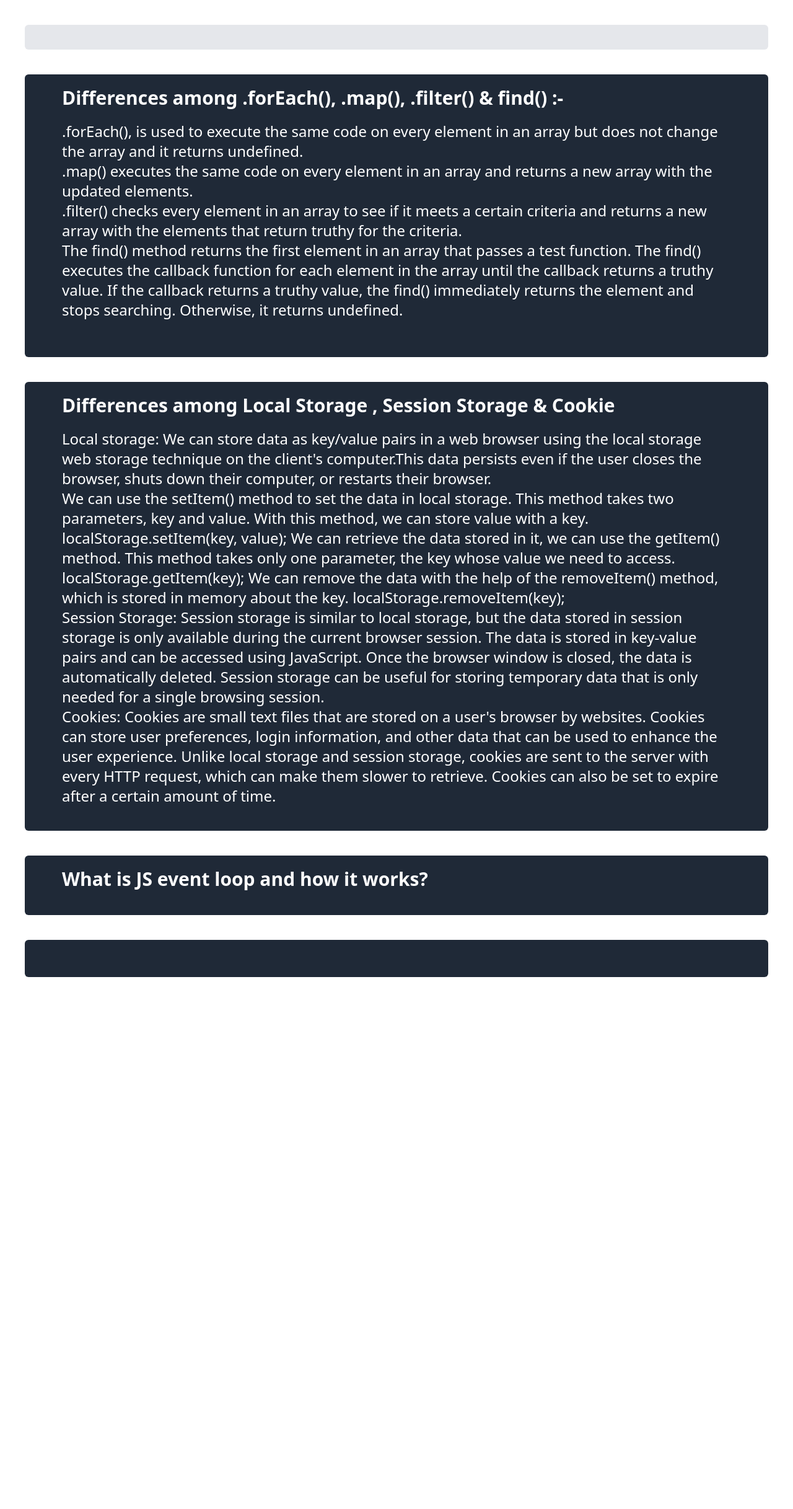
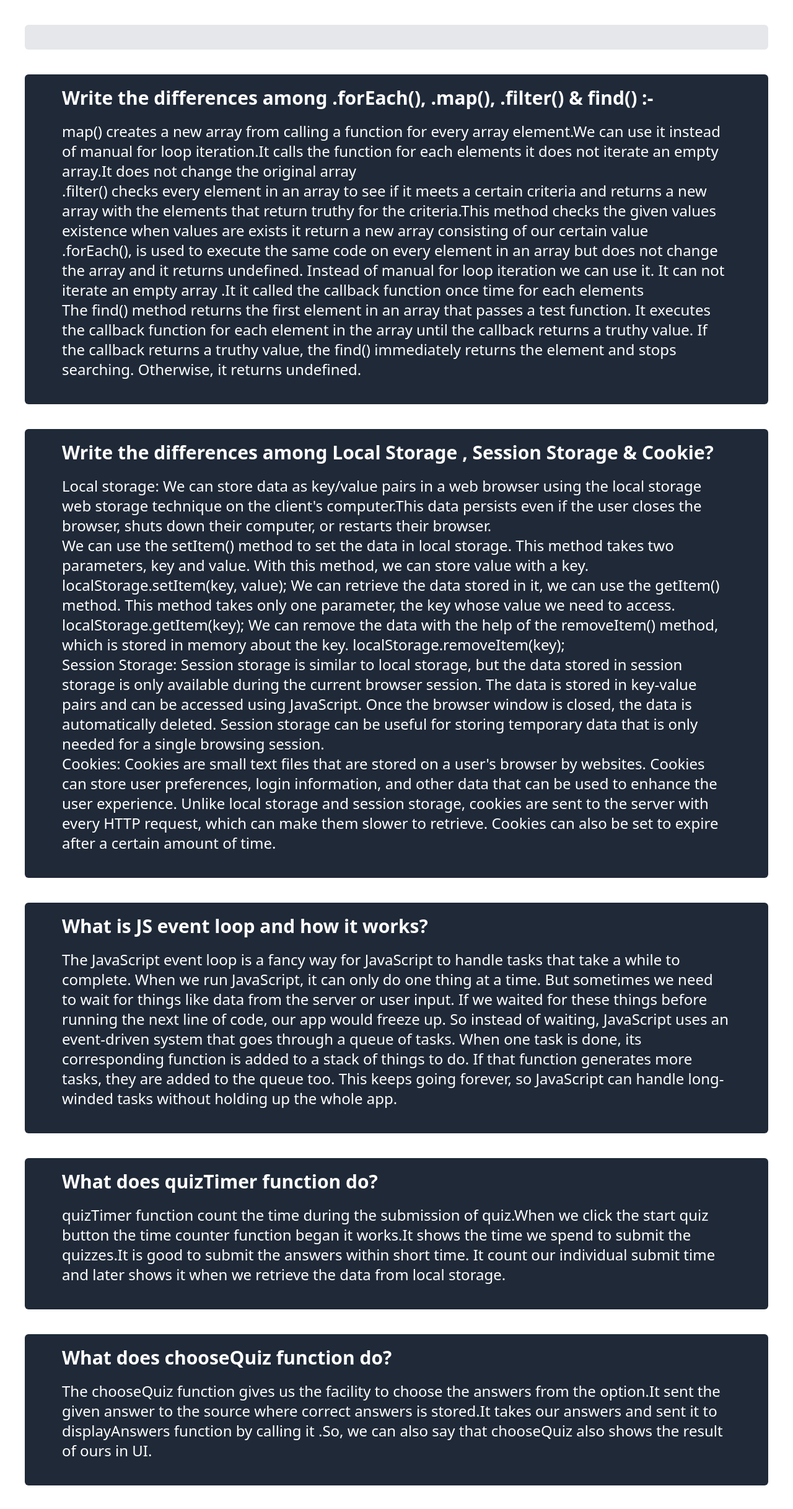
Before and after one commit to sabbirqazi/quiz-app-debug, a plain HTML site: page blog.html in a window 1280 px wide. Shown: the whole page at 62% size. Before the commit the page ends 1616 px from the top, so only its background shows below. Drawn offline with nearby package versions, Linux system fonts and the light colour scheme.

Commit message:
five questions added

```diff
--- a/blog.html
+++ b/blog.html
@@ -1,9 +1,9 @@
 <!DOCTYPE html>
 <html lang="en" data-theme="light">
   <head>
-    <meta charset="UTF-8">
-    <meta http-equiv="X-UA-Compatible" content="IE=edge">
-    <meta name="viewport" content="width=device-width, initial-scale=1.0">
+    <meta charset="UTF-8" />
+    <meta http-equiv="X-UA-Compatible" content="IE=edge" />
+    <meta name="viewport" content="width=device-width, initial-scale=1.0" />
     <link
       href="https://cdn.jsdelivr.net/npm/daisyui@2.50.1/dist/full.css"
       rel="stylesheet"
@@ -14,45 +14,112 @@
   </head>
   <body>
     <section class="box-border rounded-md m-10 bg-gray-200 p-5">
-        <h1 class="text-3xl text-center font-bold "></h1>
+      <h1 class="text-3xl text-center font-bold"></h1>
       <p class="text-2xl text-center"></p>
     </section>
 
     <section class="">
-
-     <div class=" box-border rounded-md m-10 bg-gray-800 p-5">
-        <h1 class="text-3xl text-white font-bold mx-10" > Differences among .forEach(), .map(), .filter() & find() :-</h1>
-        <p class="text-2xl text-white  mx-10 my-5"> .forEach(), is used to execute the same code on every element in an array but does not change the array and it returns undefined. <br>
-        .map() executes the same code on every element in an array and returns a new array with the updated elements. <br>
-        .filter() checks every element in an array to see if it meets a certain criteria and returns a new array with the elements that return truthy for the criteria. <br>
-        The find() method returns the first element in an array that passes a test function. The find() executes the callback function for each element in the array until the callback returns a truthy value.
-        If the callback returns a truthy value, the find() immediately returns the element and stops searching. Otherwise, it returns undefined.
+      <div class="box-border rounded-md m-10 bg-gray-800 p-5">
+        <h1 class="text-3xl text-white font-bold mx-10">
+          Write the differences among .forEach(), .map(), .filter() & find() :-
+        </h1>
+        <p class="text-2xl text-white mx-10 my-5">
+          map() creates a new array from calling a function for every array
+          element.We can use it instead of manual for loop iteration.It calls
+          the function for each elements it does not iterate an empty array.It
+          does not change the original array <br />
+          .filter() checks every element in an array to see if it meets a
+          certain criteria and returns a new array with the elements that return
+          truthy for the criteria.This method checks the given values existence
+          when values are exists it return a new array consisting of our certain
+          value <br />
+          .forEach(), is used to execute the same code on every element in an
+          array but does not change the array and it returns undefined. Instead
+          of manual for loop iteration we can use it. It can not iterate an
+          empty array .It it called the callback function once time for each
+          elements <br />
+          The find() method returns the first element in an array that passes a
+          test function. It executes the callback function for each element in
+          the array until the callback returns a truthy value. If the callback
+          returns a truthy value, the find() immediately returns the element and
+          stops searching. Otherwise, it returns undefined.
         </p>
-
-        <H2 class="text-2xl text-white font-bold m-10"></H2>
-        <p class="text-2xl text-white  mx-10"></p>
       </div>
-     <div class=" box-border rounded-md m-10 bg-gray-800 p-5">
-        <h1 class="text-3xl text-white font-bold mx-10" >Differences among Local Storage , Session Storage & Cookie </h1>
-        <p class="text-2xl text-white  mx-10 my-5">Local storage: We can store data as key/value pairs in a web browser using the local storage web storage technique on the client's computer.This data persists even if the user closes the browser, shuts down their computer, or restarts their browser. <br>
-        We can use the setItem() method to set the data in local storage. This method takes two parameters, key and value. With this method, we can store value with a key. localStorage.setItem(key, value);
-        We can retrieve the data stored in it, we can use the getItem() method. This method takes only one parameter, the key whose value we need to access. localStorage.getItem(key);
-        We can remove the data with the help of the removeItem() method, which is stored in memory about the key. localStorage.removeItem(key);
-     <br>
-     Session Storage: Session storage is similar to local storage, but the data stored in session storage is only available during the current browser session. The data is stored in key-value pairs and can be accessed using JavaScript. Once the browser window is closed, the data is automatically deleted. Session storage can be useful for storing temporary data that is only needed for a single browsing session.
-    <br> Cookies: Cookies are small text files that are stored on a user's browser by websites. Cookies can store user preferences, login information, and other data that can be used to enhance the user experience. Unlike local storage and session storage, cookies are sent to the server with every HTTP request, which can make them slower to retrieve. Cookies can also be set to expire after a certain amount of time.</p>
-
-
+      <div class="box-border rounded-md m-10 bg-gray-800 p-5">
+        <h1 class="text-3xl text-white font-bold mx-10">
+          Write the differences among Local Storage , Session Storage & Cookie?
+        </h1>
+        <p class="text-2xl text-white mx-10 my-5">
+          Local storage: We can store data as key/value pairs in a web browser
+          using the local storage web storage technique on the client's
+          computer.This data persists even if the user closes the browser, shuts
+          down their computer, or restarts their browser. <br />
+          We can use the setItem() method to set the data in local storage. This
+          method takes two parameters, key and value. With this method, we can
+          store value with a key. localStorage.setItem(key, value); We can
+          retrieve the data stored in it, we can use the getItem() method. This
+          method takes only one parameter, the key whose value we need to
+          access. localStorage.getItem(key); We can remove the data with the
+          help of the removeItem() method, which is stored in memory about the
+          key. localStorage.removeItem(key);
+          <br />
+          Session Storage: Session storage is similar to local storage, but the
+          data stored in session storage is only available during the current
+          browser session. The data is stored in key-value pairs and can be
+          accessed using JavaScript. Once the browser window is closed, the data
+          is automatically deleted. Session storage can be useful for storing
+          temporary data that is only needed for a single browsing session.
+          <br />
+          Cookies: Cookies are small text files that are stored on a user's
+          browser by websites. Cookies can store user preferences, login
+          information, and other data that can be used to enhance the user
+          experience. Unlike local storage and session storage, cookies are sent
+          to the server with every HTTP request, which can make them slower to
+          retrieve. Cookies can also be set to expire after a certain amount of
+          time.
+        </p>
       </div>
-     <div class=" box-border rounded-md m-10 bg-gray-800 p-5">
-        <h1  class="text-3xl text-white font-bold mx-10" >
+      <div class="box-border rounded-md m-10 bg-gray-800 p-5">
+        <h1 class="text-3xl text-white font-bold mx-10">
           What is JS event loop and how it works?
         </h1>
-        <p class="text-2xl text-white  mx-10 my-5"> </p>
+        <p class="text-2xl text-white mx-10 my-5">
+          The JavaScript event loop is a fancy way for JavaScript to handle
+          tasks that take a while to complete. When we run JavaScript, it can
+          only do one thing at a time. But sometimes we need to wait for things
+          like data from the server or user input. If we waited for these things
+          before running the next line of code, our app would freeze up. So
+          instead of waiting, JavaScript uses an event-driven system that goes
+          through a queue of tasks. When one task is done, its corresponding
+          function is added to a stack of things to do. If that function
+          generates more tasks, they are added to the queue too. This keeps
+          going forever, so JavaScript can handle long-winded tasks without
+          holding up the whole app.
+        </p>
       </div>
-     <div  class=" box-border rounded-md m-10 bg-gray-800 p-5">
-        <h1 class="text-3xl text-white font-bold mx-10"></h1>
-        <p class="text-2xl text-white  mx-10 my-5"></p>
+      <div class="box-border rounded-md m-10 bg-gray-800 p-5">
+        <h1 class="text-3xl text-white font-bold mx-10">
+          What does quizTimer function do?
+        </h1>
+        <p class="text-2xl text-white mx-10 my-5">
+          quizTimer function count the time during the submission of quiz.When
+          we click the start quiz button the time counter function began it
+          works.It shows the time we spend to submit the quizzes.It is good to
+          submit the answers within short time. It count our individual submit
+          time and later shows it when we retrieve the data from local storage.
+        </p>
+      </div>
+      <div class="box-border rounded-md m-10 bg-gray-800 p-5">
+        <h1 class="text-3xl text-white font-bold mx-10">
+          What does chooseQuiz function do?
+        </h1>
+        <p class="text-2xl text-white mx-10 my-5">
+          The chooseQuiz function gives us the facility to choose the answers
+          from the option.It sent the given answer to the source where correct
+          answers is stored.It takes our answers and sent it to displayAnswers
+          function by calling it .So, we can also say that chooseQuiz also shows
+          the result of ours in UI.
+        </p>
       </div>
     </section>
   </body>
```
Lines whose indentation alone changed are shown as unchanged.
